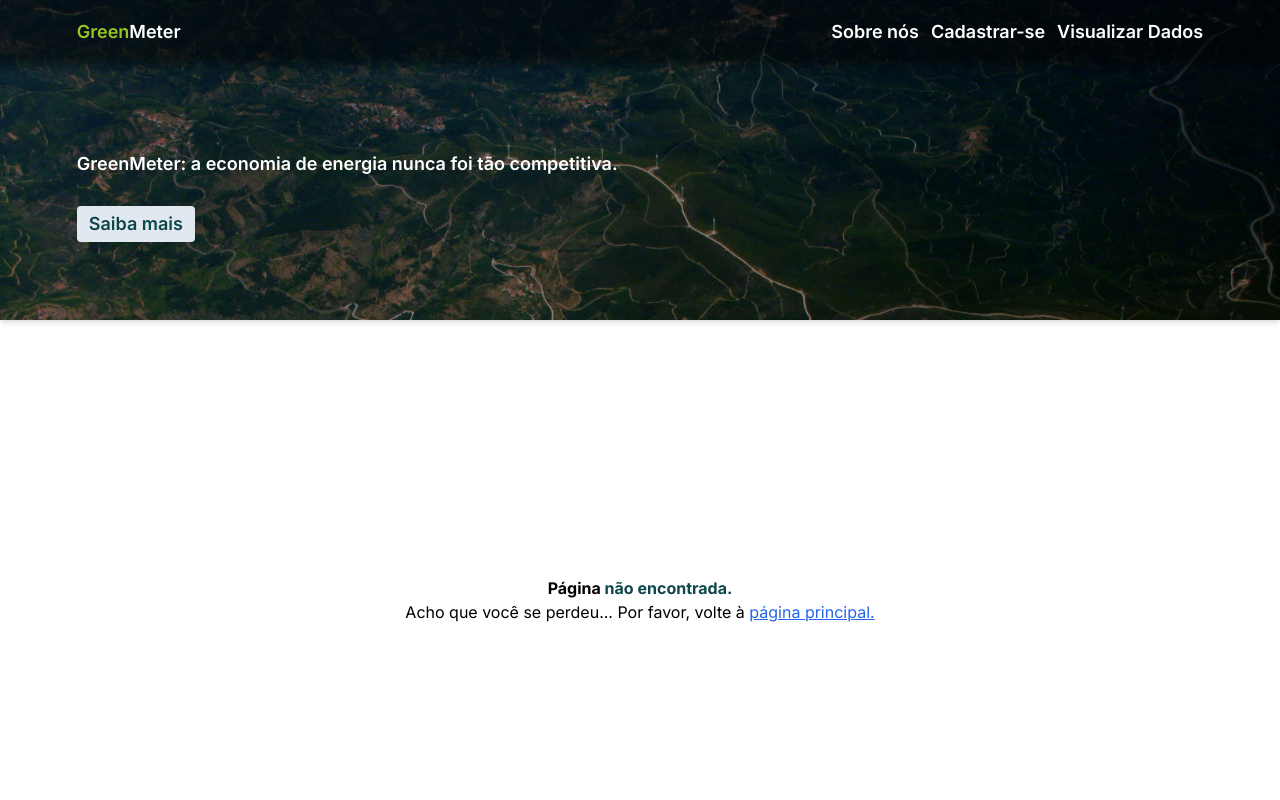
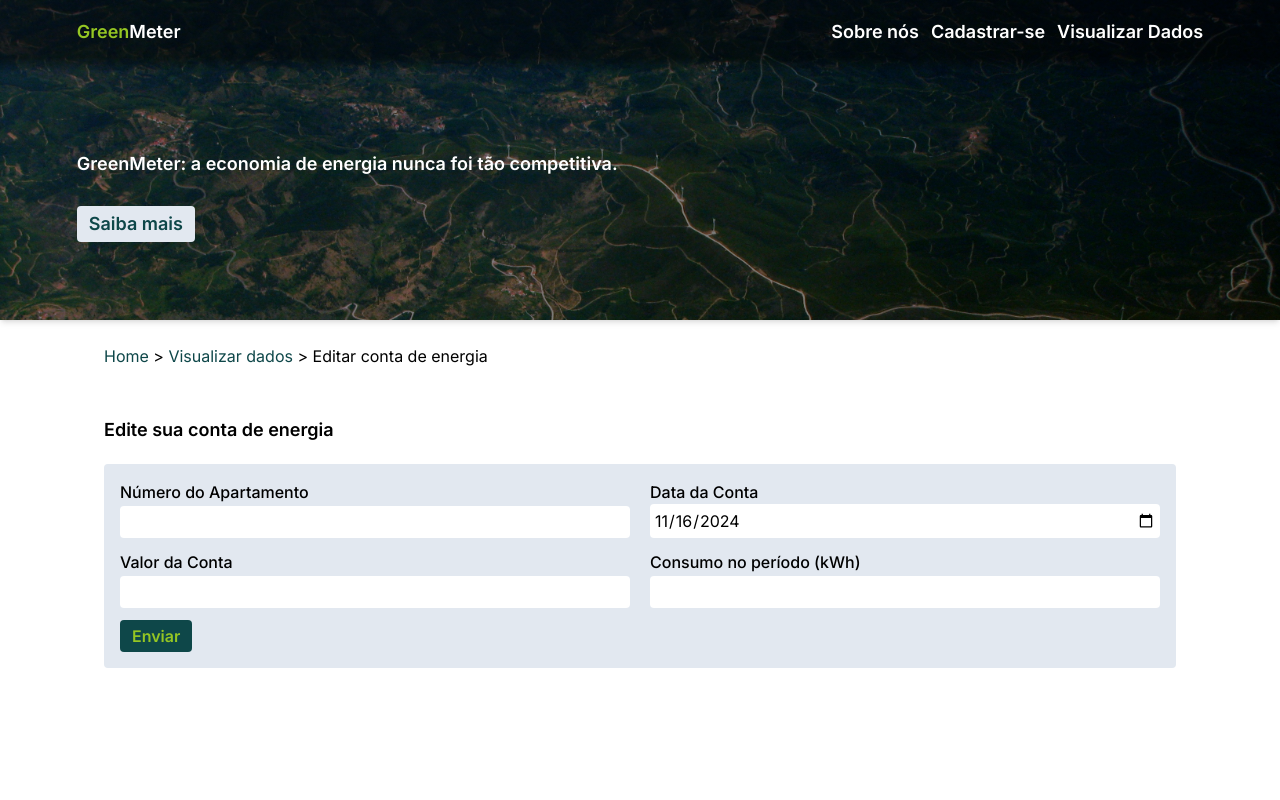
Before and after one commit to gs-2sem-quantumleap/gs-2sem-front, a Next.js app in the folder greenmeter-gs/: page /buscar-conta/1 in a window 1280 px wide. Before the commit this address had no page. Shown: the top 800 px of the page. Built offline with nearby package versions, Linux system fonts and the light colour scheme; no server answers.

Commit message:
Inicio do form de edicao de conta de energia

```diff
--- /dev/null
+++ b/greenmeter-gs/src/app/buscar-conta/[id]/page.tsx
@@ -0,0 +1,181 @@
+"use client";
+import { TipoContaInput } from "@/types/types";
+import Link from "next/link";
+import { useParams } from "next/navigation";
+import { useEffect, useState } from "react";
+
+export default function EditarConta() {
+  const [conta, setConta] = useState<TipoContaInput>({
+    valorConta: 0,
+    dataConta: new Date(),
+    consumoKwh: 0,
+    idApartamento: 0,
+  });
+
+
+
+
+  const handleSubmit = async (e: React.FormEvent<HTMLFormElement>) => {
+    e.preventDefault();
+
+    const dataConta = new Date(conta.dataConta);
+    const dadosEnvio: TipoContaInput = {
+        ...conta,
+        dataConta: dataConta,
+    }
+
+    console.log(dadosEnvio);
+    // try {
+    //   const response = await fetch("http://localhost:8080/contas/", {
+    //     method: "POST",
+    //     credentials: "include",
+    //     headers: {
+    //       "Content-Type": "application/json",
+    //     },
+    //     body: JSON.stringify({
+    //       ...conta,
+    //       dataConta: dataConta.toISOString(),
+    //     }),
+    //   });
+
+    //   if (response.ok) {
+    //     alert("Conta cadastrada com sucesso!");
+
+    //     setConta({
+    //       valorConta: 0,
+    //       dataConta: new Date(),
+    //       consumoKwh: 0,
+    //       idApartamento: 0,
+    //     });
+    //   }
+    // } catch (error) {
+    //   console.error("Erro ao cadastrar conta:", error);
+    // }
+  };
+
+  const params = useParams<{ id: string }>();
+
+  useEffect(() => {
+    console.log(params);
+    const fetchConta = async () => {
+      try {
+        const response = await fetch(`http://localhost:8080/contas/${params.id}`);
+        const data = await response.json();
+        setConta(data);
+      } catch (error) {
+        console.error("Erro ao buscar conta:", error);
+      }
+    };
+    fetchConta();
+
+  }, [params]);
+
+
+  return (
+    <main className="md:container mx-auto px-[5%] py-[3vh] text-xs sm:text-sm md:text-base h-[70vh] flex flex-col gap-[5vh]">
+      <div className="text-start w-full mb-2">
+        <p>
+          <Link href="/">
+            <span className="text-musgo">Home</span>
+          </Link>{" "}
+          &gt;
+          <Link href="/buscar-conta">
+            <span className="text-musgo"> Visualizar dados</span>
+          </Link>{" "}
+          &gt; Editar conta de energia
+        </p>
+      </div>
+      <div className="flex flex-col gap-[1vh]">
+        <div className="flex justify-between mb-3">
+          <h1 className="font-semibold text-sm sm:text-base md:text-lg">
+            Edite sua conta de energia
+          </h1>
+        </div>
+
+        <form
+          onSubmit={handleSubmit}
+          className="w-full bg-slate-200 rounded py-4 px-4"
+        >
+          <fieldset className="w-full grid grid-cols-2 grid-rows-2 gap-x-5 gap-y-3 mb-3">
+            <div className="flex flex-col justify-between">
+              <label className="font-medium" htmlFor="idApartamento">
+                Número do Apartamento
+              </label>
+              <input
+                type="number"
+                id="idApartamento"
+                name="idApartamento"
+                value={conta.idApartamento || ""}
+                onChange={(e) =>
+                  setConta({
+                    ...conta,
+                    idApartamento: parseInt(e.target.value, 10),
+                  })
+                }
+                className="w-full p-1 rounded"
+              />
+            </div>
+            <div className="flex flex-col justify-between">
+              <label className="font-medium" htmlFor="dataConta">
+                Data da Conta
+              </label>
+              <input
+                type="date"
+                id="dataConta"
+                name="dataConta"
+                value={
+                    conta.dataConta
+                      ? new Date(conta.dataConta).toISOString().split("T")[0]
+                      : ""
+                }
+                onChange={(e) =>
+                  setConta({ ...conta, dataConta: new Date(e.target.value) })
+                }
+                className="w-full p-1 rounded"
+              />
+            </div>
+            <div className="flex flex-col justify-between">
+              <label className="font-medium" htmlFor="valorConta">
+                Valor da Conta
+              </label>
+              <input
+                type="number"
+                id="valorConta"
+                name="valorConta"
+                value={conta.valorConta || ""}
+                onChange={(e) =>
+                  setConta({
+                    ...conta,
+                    valorConta: parseFloat(e.target.value),
+                  })
+                }
+                className="w-full p-1 rounded"
+              />
+            </div>
+            <div className="flex flex-col justify-between">
+              <label className="font-medium" htmlFor="consumoKwh">
+                Consumo no período (kWh)
+              </label>
+              <input
+                type="number"
+                id="consumoKwh"
+                name="consumoKwh"
+                value={conta.consumoKwh || ""}
+                onChange={(e) =>
+                  setConta({
+                    ...conta,
+                    consumoKwh: parseFloat(e.target.value),
+                  })
+                }
+                className="w-full p-1 rounded"
+              />
+            </div>
+          </fieldset>
+          <button className="px-3 py-1 bg-musgo rounded text-limao font-semibold ">
+            Enviar
+          </button>
+        </form>
+      </div>
+    </main>
+  );
+}
```
